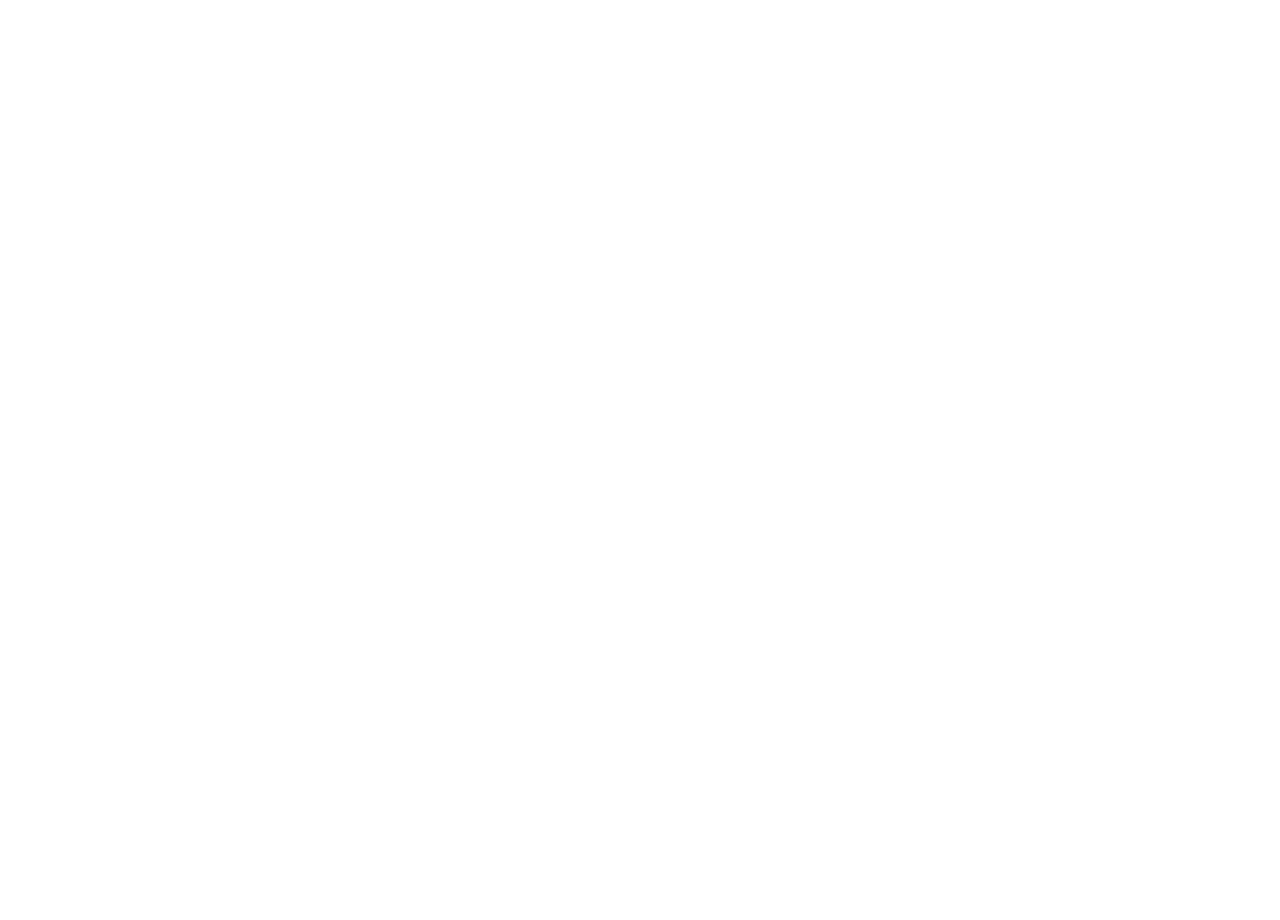
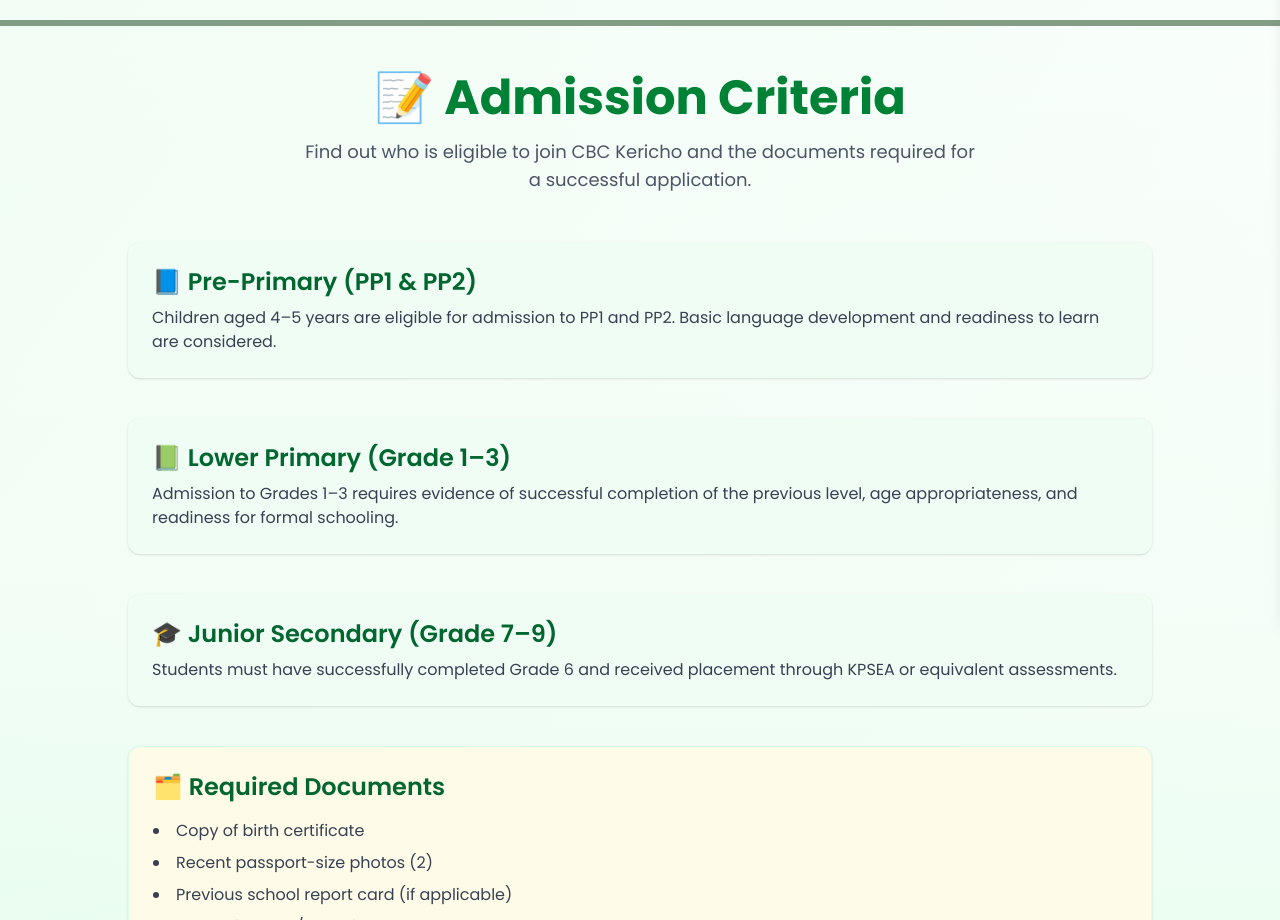
Before and after one commit to cassandra18/Work, a React (Vite) app in the folder frontend/: page /admission/criteria in a window 1280 px wide. Before the commit this address had no page. Shown: the part 180-1100 px from the top of the page. Before the commit the page ends 800 px from the top, so only its background shows below. Built offline with nearby package versions, Linux system fonts and the light colour scheme.

Commit message:
done creating the admissions criteria page

```diff
--- a/frontend/src/main.tsx
+++ b/frontend/src/main.tsx
@@ -21,6 +21,7 @@ import AboutResults from './pages/aboutResults.tsx';
 import AboutDepartments from './pages/aboutDepartments.tsx';
 import Admissions from './pages/admissionsPage.tsx';
 import AdmissionsOverview from './pages/admissionsOverview.tsx';
+import AdmissionCriteria from './pages/admissionCriteria.tsx';
 
 const router = createBrowserRouter([
   {
@@ -92,6 +93,10 @@ const router = createBrowserRouter([
           {
             path: '/admission/overview',
             element: <AdmissionsOverview />,
+          },
+          {
+            path: '/admission/criteria',
+            element: <AdmissionCriteria />,
           }
         ]
       }
--- /dev/null
+++ b/frontend/src/pages/admissionCriteria.tsx
@@ -0,0 +1,101 @@
+import { motion } from "framer-motion";
+import CTA from "../components/cta";
+
+
+const fadeInUp = {
+  hidden: { opacity: 0, y: 40 },
+  visible: { opacity: 1, y: 0 },
+};
+
+export default function AdmissionCriteria() {
+  return (
+    <div className="min-h-screen px-3 py-12 md:px-16 bg-gradient-to-b from-green-white/70 via-green-50/60 to-green-100/80 poppins-regular">
+      <div className="max-w-5xl mx-auto">
+        <motion.div
+          initial="hidden"
+          animate="visible"
+          variants={fadeInUp}
+          transition={{ duration: 0.8 }}
+          className="text-center mb-12"
+        >
+          <h1 className="text-3xl md:text-5xl font-bold text-green-700 mb-4">
+            📝 Admission Criteria
+          </h1>
+          <p className="text-gray-600 max-w-2xl mx-auto md:text-lg">
+            Find out who is eligible to join CBC Kericho and the documents required for a successful application.
+          </p>
+        </motion.div>
+
+        {/* Admission Levels */}
+        <div className="space-y-10 mb-10">
+          <motion.div
+            variants={fadeInUp}
+            initial="hidden"
+            animate="visible"
+            transition={{ duration: 0.6 }}
+            className="bg-green-50 p-6 rounded-xl md:shadow shadow-xl"
+          >
+            <h2 className="md:text-2xl font-semibold text-green-800 mb-2">
+              📘 Pre-Primary (PP1 & PP2)
+            </h2>
+            <p className="text-gray-700">
+              Children aged 4–5 years are eligible for admission to PP1 and PP2. Basic language development and readiness to learn are considered.
+            </p>
+          </motion.div>
+
+          <motion.div
+            variants={fadeInUp}
+            initial="hidden"
+            animate="visible"
+            transition={{ duration: 0.6, delay: 0.2 }}
+            className="bg-green-50 p-6 rounded-xl md:shadow shadow-xl"
+          >
+            <h2 className="text-2xl font-semibold text-green-800 mb-2">
+              📗 Lower Primary (Grade 1–3)
+            </h2>
+            <p className="text-gray-700">
+              Admission to Grades 1–3 requires evidence of successful completion of the previous level, age appropriateness, and readiness for formal schooling.
+            </p>
+          </motion.div>
+
+          <motion.div
+            variants={fadeInUp}
+            initial="hidden"
+            animate="visible"
+            transition={{ duration: 0.6, delay: 0.4 }}
+            className="bg-green-50 p-6 rounded-xl md:shadow shadow-xl"
+          >
+            <h2 className="text-2xl font-semibold text-green-800 mb-2">
+              🎓 Junior Secondary (Grade 7–9)
+            </h2>
+            <p className="text-gray-700">
+              Students must have successfully completed Grade 6 and received placement through KPSEA or equivalent assessments.
+            </p>
+          </motion.div>
+
+          {/* Required Documents */}
+          <motion.div
+            variants={fadeInUp}
+            initial="hidden"
+            animate="visible"
+            transition={{ duration: 0.6, delay: 0.6 }}
+            className="bg-yellow-50 p-6 rounded-xl border border-green-100 md:shadow shadow-xl"
+          >
+            <h2 className="text-2xl font-semibold text-green-800 mb-4">
+              🗂️ Required Documents
+            </h2>
+            <ul className="list-disc list-inside text-gray-700 space-y-2 text-sm md:text-base">
+              <li>Copy of birth certificate</li>
+              <li>Recent passport-size photos (2)</li>
+              <li>Previous school report card (if applicable)</li>
+              <li>Copy of parent/guardian ID</li>
+              <li>Completed admission form</li>
+            </ul>
+          </motion.div>
+        </div>
+      </div>
+
+      <CTA/>
+    </div>
+  );
+}
--- a/frontend/src/pages/admissionsOverview.tsx
+++ b/frontend/src/pages/admissionsOverview.tsx
@@ -1,6 +1,8 @@
 import { motion } from "framer-motion";
 import { Link } from "react-router-dom";
 import PrincipalMessage from '../components/admission/principalMessage';
+import CTA from "../components/cta";
+
 const features = [
     {
       title: "🌟 Why Choose CBC Kericho?",
@@ -83,6 +85,8 @@ export default function AdmissionOverview() {
             )}
           </motion.div>
         ))}
+
+        <CTA/>
       </div>
     </div>
   );
```
Also changed, not shown: frontend/src/components/admission/admissionCriteria.tsx (deleted).
